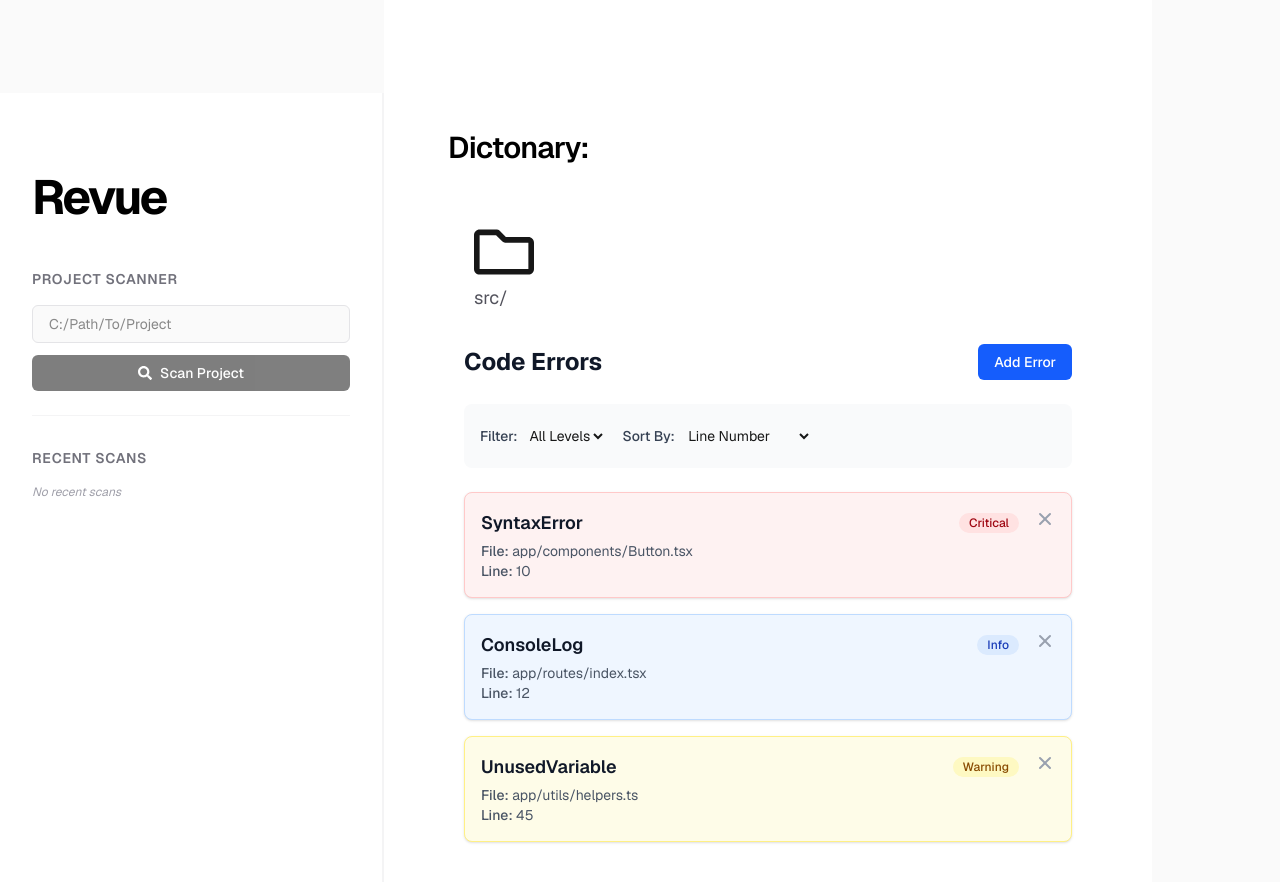
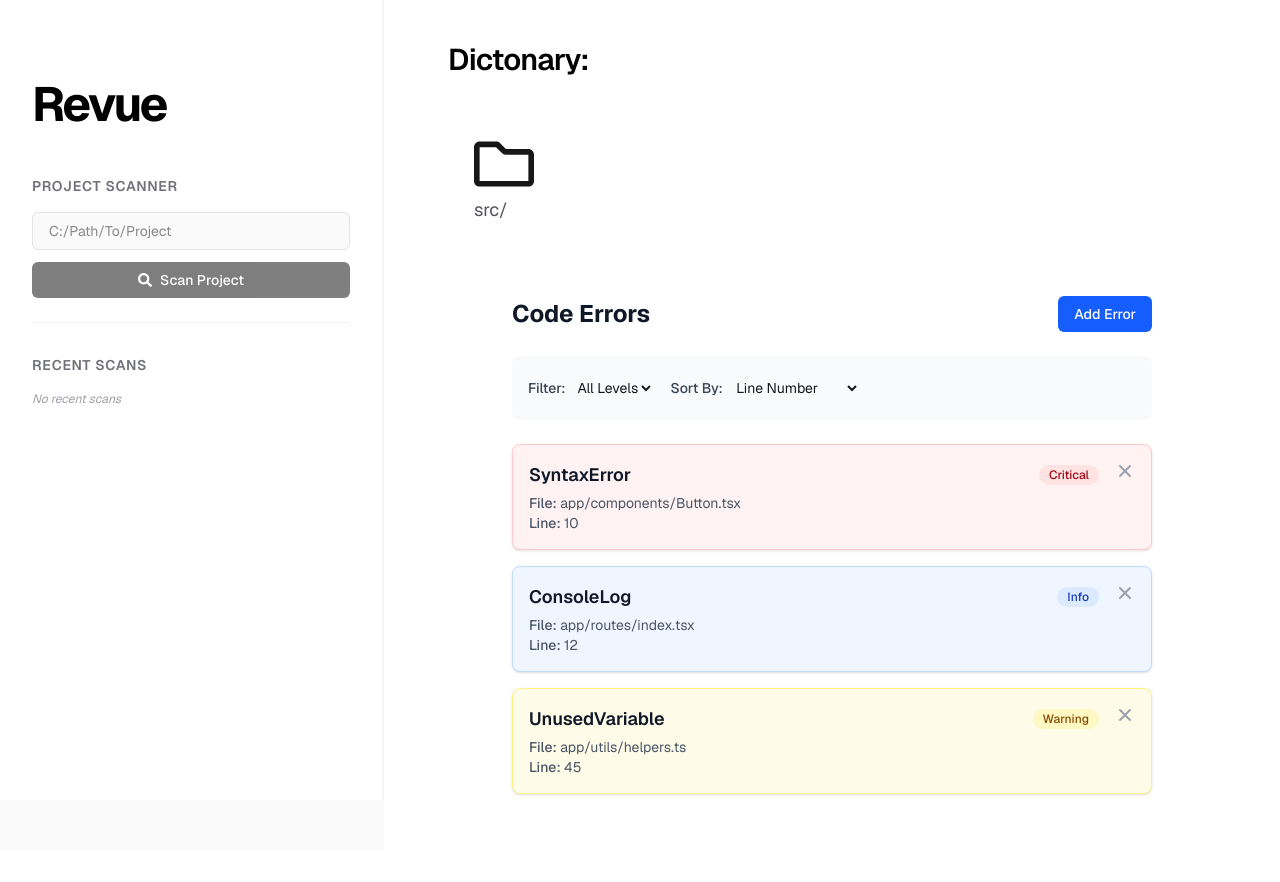
Before and after one commit to Mohamed-Abuali/Revue, a Next.js app: page / in a window 1280 px wide. Shown: the top 882 px of the page. After the commit the page ends 850 px from the top, so only its background shows below. Built offline with nearby package versions, Linux system fonts and the light colour scheme.

Commit message:
feat(page): add scanning functionality and error state management
- Implement scan API call with loading state
- Map API response to CodeError interface
- Update layout to accommodate dynamic error list

```diff
--- a/app/page.tsx
+++ b/app/page.tsx
@@ -1,17 +1,56 @@
+"use client"
+
+import { useState } from "react";
 import DicList from "./components/DicList";
-import ErrorList from "./components/ErrorList";
+import ErrorList, { CodeError } from "./components/ErrorList";
 import SideBar from "./components/SideBar";
 
 export default function Home() {
+  const [errors, setErrors] = useState<CodeError[]>([]);
+  const [isScanning, setIsScanning] = useState(false);
+
+  const handleScan = async (path: string) => {
+    setIsScanning(true);
+    try {
+      const response = await fetch('/api/runScan', {
+        method: 'POST',
+        headers: {
+          'Content-Type': 'application/json',
+        },
+        body: JSON.stringify({ path }),
+      });
+
+      if (!response.ok) {
+        throw new Error('Scan failed');
+      }
+
+      const data = await response.json();
+
+      // Map API issues to CodeError interface
+      const mappedErrors: CodeError[] = data.issues.map((issue: any, index: number) => ({
+        id: `${index}-${Date.now()}`,
+        errorName: issue.rule,
+        errorLevel: issue.level === 'error' ? 'critical' : issue.level, // Normalize levels
+        errorLocation: issue.file,
+        errorCodeLine: issue.line,
+      }));
+
+      setErrors(mappedErrors);
+    } catch (error) {
+      console.error("Scan error:", error);
+      alert("Failed to scan project. Check console for details.");
+    } finally {
+      setIsScanning(false);
+    }
+  };
+
   return (
-    <div className="flex min-h-screen items-center justify-start bg-zinc-50 font-sans dark:bg-black">
-      <SideBar/>
-      <main className="flex min-h-screen w-full max-w-3xl flex-col items-center justify-between py-32 px-16 bg-white dark:bg-black sm:items-start">
+    <div className="flex min-h-screen items-start justify-start bg-zinc-50 font-sans dark:bg-black">
+      <SideBar onScan={handleScan} isLoading={isScanning} />
+      <main className="flex min-h-screen w-full flex-1 flex-col items-center justify-start py-10 px-8 sm:px-16 bg-white dark:bg-black sm:items-start overflow-y-auto">
         <DicList/>
-        <ErrorList/>
-        <div className="flex flex-col gap-4 text-base font-medium sm:flex-row">
-
-
+        <div className="mt-10 w-full">
+             <ErrorList initialErrors={errors} />
         </div>
       </main>
     </div>
```
